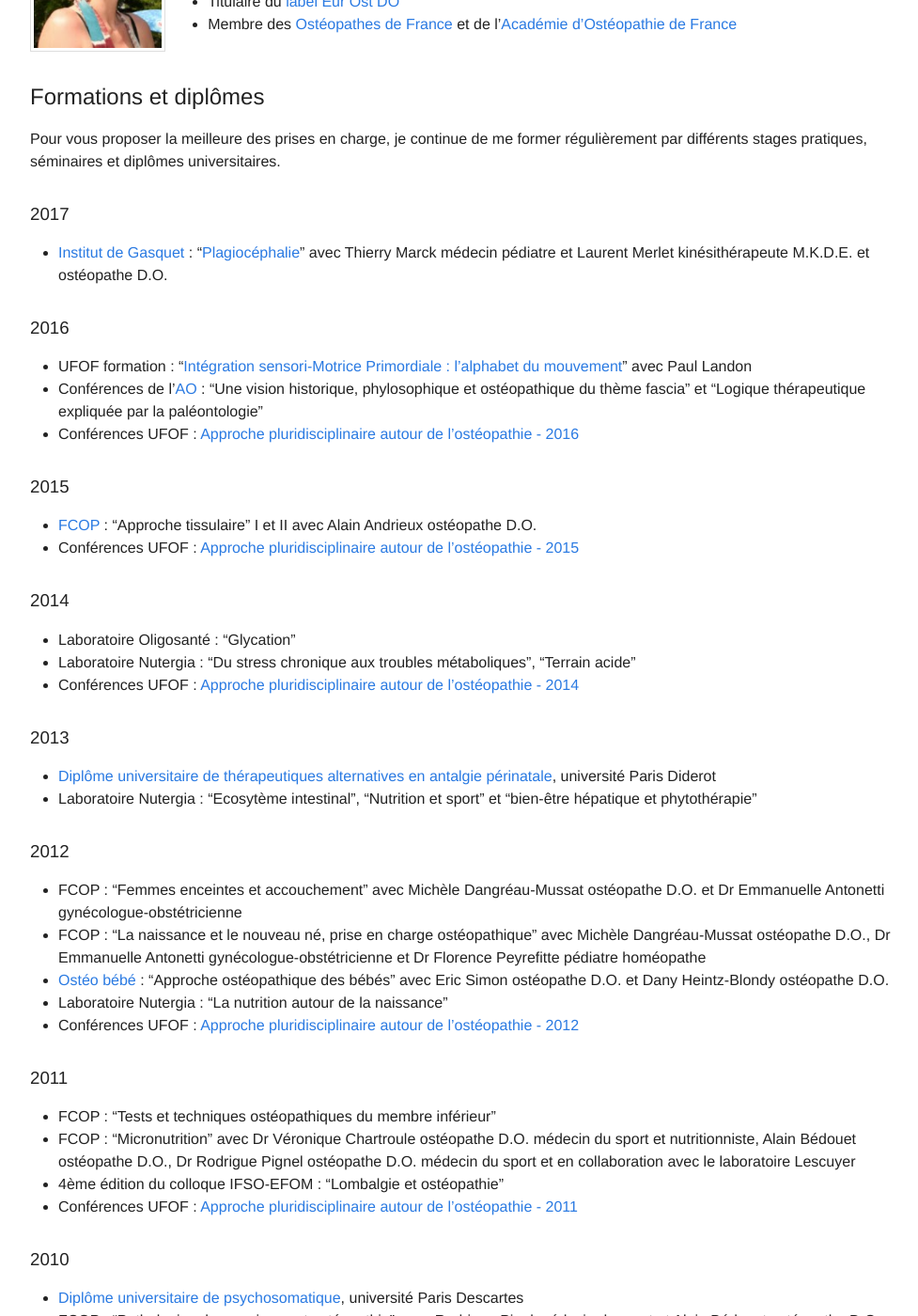
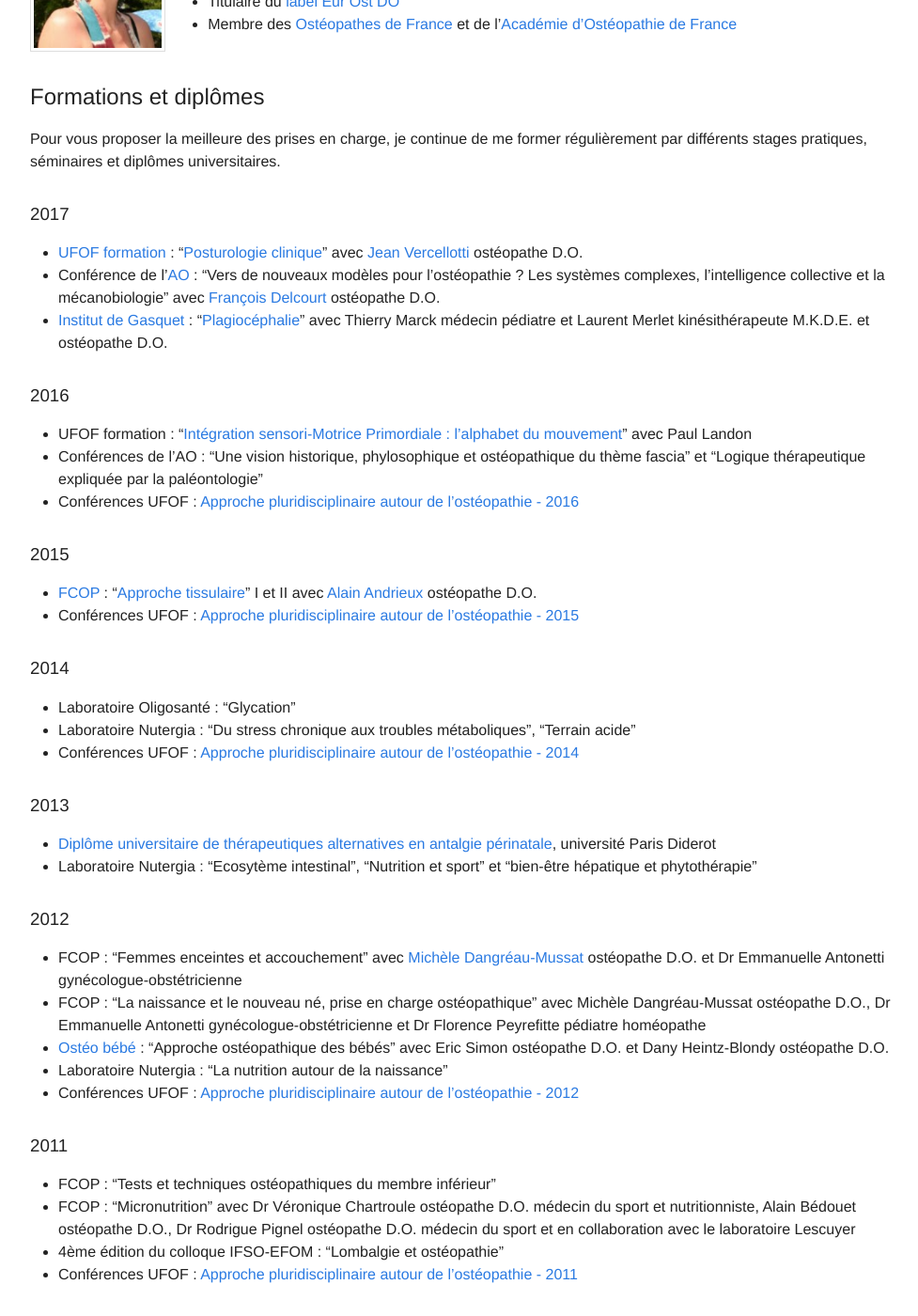
Before and after one commit to tkrotoff/osteo15, a Jekyll site: the page built from 1-Votre-osteopathe.md, in a window 1280 px wide and 1400 px high, scrolled down 441 px. Shown: the whole window at 94% size, without its empty margins (138-1115 px from the left). Built offline with Jekyll 4.4.1, drawn with Linux system fonts in a browser that asks for light colours; nearby versions of some CDN libraries.

Commit message:
Votre ostéopathe

```diff
--- a/1-Votre-osteopathe.md
+++ b/1-Votre-osteopathe.md
@@ -28,17 +28,19 @@ Pour vous proposer la meilleure des prises en charge, je continue de me former r
 
 ### 2017
 
+- [UFOF formation](https://osteofrance.com/formation/) : "[Posturologie clinique](https://osteofrance.com/formation/2017/10/posturologie-clinique)" avec [Jean Vercellotti](http://www.vercellotti-belot.fr/crbst_20.html) ostéopathe D.O.
+- Conférence de l'[AO](http://academie-osteopathie.fr/) : "Vers de nouveaux modèles pour l'ostéopathie ? Les systèmes complexes, l'intelligence collective et la mécanobiologie" avec [François Delcourt](http://www.francoisdelcourt.com/) ostéopathe D.O.
 - [Institut de Gasquet](http://www.degasquet.com/) : "[Plagiocéphalie](http://www.degasquet.com/maternite/30-invites-plagiocephalie.html)" avec Thierry Marck médecin pédiatre et Laurent Merlet kinésithérapeute M.K.D.E. et ostéopathe D.O.
 
 ### 2016
 
 - UFOF formation : "[Intégration sensori-Motrice Primordiale : l'alphabet du mouvement](https://osteofrance.com/formation/archives/2016/09/integration-sensori-motrice-primordiale)" avec Paul Landon
-- Conférences de l'[AO](http://academie-osteopathie.fr/) : "Une vision historique, phylosophique et ostéopathique du thème fascia" et "Logique thérapeutique expliquée par la paléontologie"
+- Conférences de l'AO : "Une vision historique, phylosophique et ostéopathique du thème fascia" et "Logique thérapeutique expliquée par la paléontologie"
 - Conférences UFOF : [Approche pluridisciplinaire autour de l'ostéopathie - 2016](https://osteofrance.com/assets/pdf/osteofrance_congres_2016.pdf)
 
 ### 2015
 
-- [FCOP](http://www.fcop-formation-osteopathe.fr/) : "Approche tissulaire" I et II avec Alain Andrieux ostéopathe D.O.
+- [FCOP](http://www.fcop-formation-osteopathe.fr/) : "[Approche tissulaire](https://osteo15.com/2015/03/19/Stage-approche-tissulaire/)" I et II avec [Alain Andrieux](http://www.enfantsdestill.com/) ostéopathe D.O.
 - Conférences UFOF : [Approche pluridisciplinaire autour de l'ostéopathie - 2015](https://osteofrance.com/services/congres/2015)
 
 ### 2014
@@ -54,7 +56,7 @@ Pour vous proposer la meilleure des prises en charge, je continue de me former r
 
 ### 2012
 
-- FCOP : "Femmes enceintes et accouchement" avec Michèle Dangréau-Mussat ostéopathe D.O. et Dr Emmanuelle Antonetti gynécologue-obstétricienne
+- FCOP : "Femmes enceintes et accouchement" avec [Michèle Dangréau-Mussat](http://www.osteo-formation.fr/) ostéopathe D.O. et Dr Emmanuelle Antonetti gynécologue-obstétricienne
 - FCOP : "La naissance et le nouveau né, prise en charge ostéopathique" avec Michèle Dangréau-Mussat ostéopathe D.O., Dr Emmanuelle Antonetti gynécologue-obstétricienne et Dr Florence Peyrefitte pédiatre homéopathe
 - [Ostéo bébé](http://www.osteo-bebe.com/) : "Approche ostéopathique des bébés" avec Eric Simon ostéopathe D.O. et Dany Heintz-Blondy ostéopathe D.O.
 - Laboratoire Nutergia : "La nutrition autour de la naissance"
```
